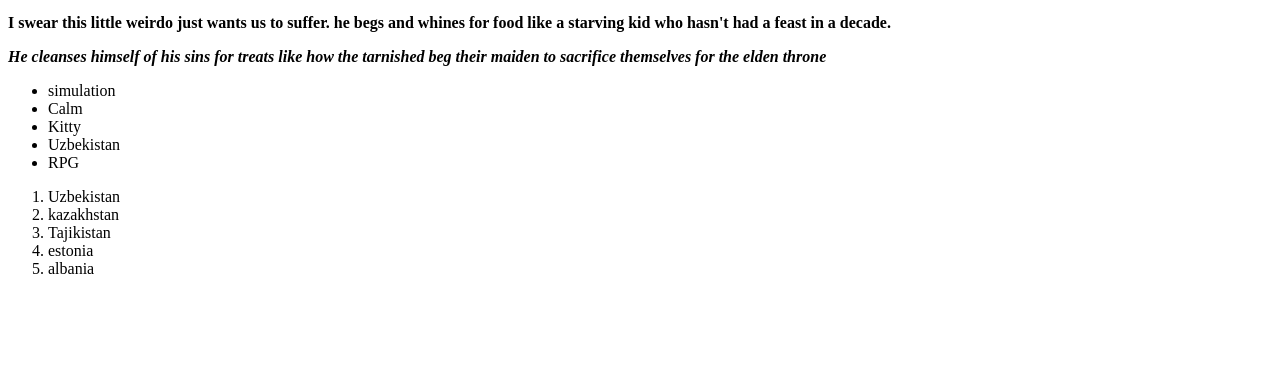
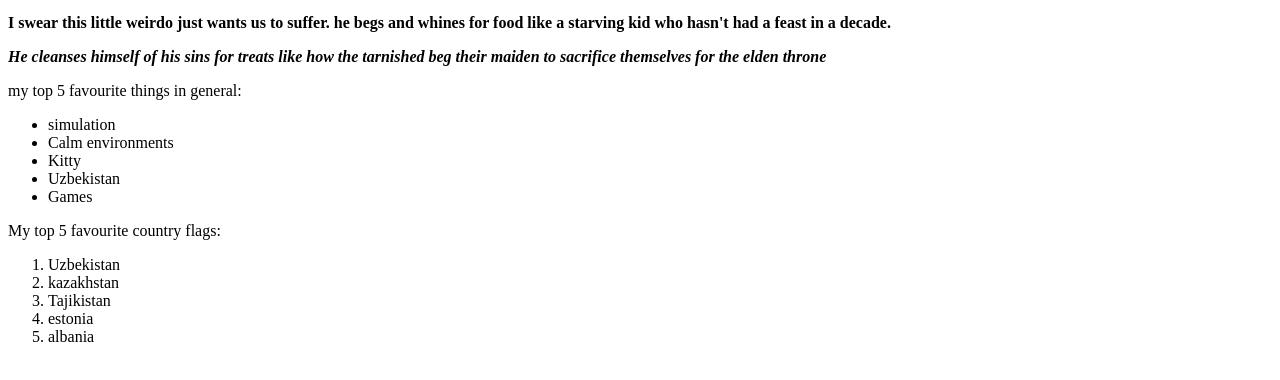
Before and after one commit to 2035318-ship-it/Website-game-review-HNC, a plain HTML site: page index.html in a window 1280 px wide. Shown: the part 118-498 px from the top of the page. Drawn offline with Linux system fonts and the light colour scheme.

Commit message:
updates to lists

```diff
--- a/index.html
+++ b/index.html
@@ -16,15 +16,16 @@
              whines for food like a starving kid who hasn't had a feast in a decade.</strong></p>
         <p><strong><em>He cleanses himself of his sins for treats like how the
             tarnished beg their maiden to sacrifice themselves for the elden throne</em></strong></p>
-    <ul>
+   <p>my top 5 favourite things in general:</p>
+        <ul>
         <li>simulation</li>
-        <li>Calm</li>
+        <li>Calm environments</li>
         <li>Kitty</li>
         <li>Uzbekistan</li>
-        <li>RPG</li>
+        <li>Games</li>
 
     </ul>
-
+        <p>My top 5 favourite country flags:</p>
     <ol>
         <li>Uzbekistan</li>
         <li>kazakhstan</li>
```
